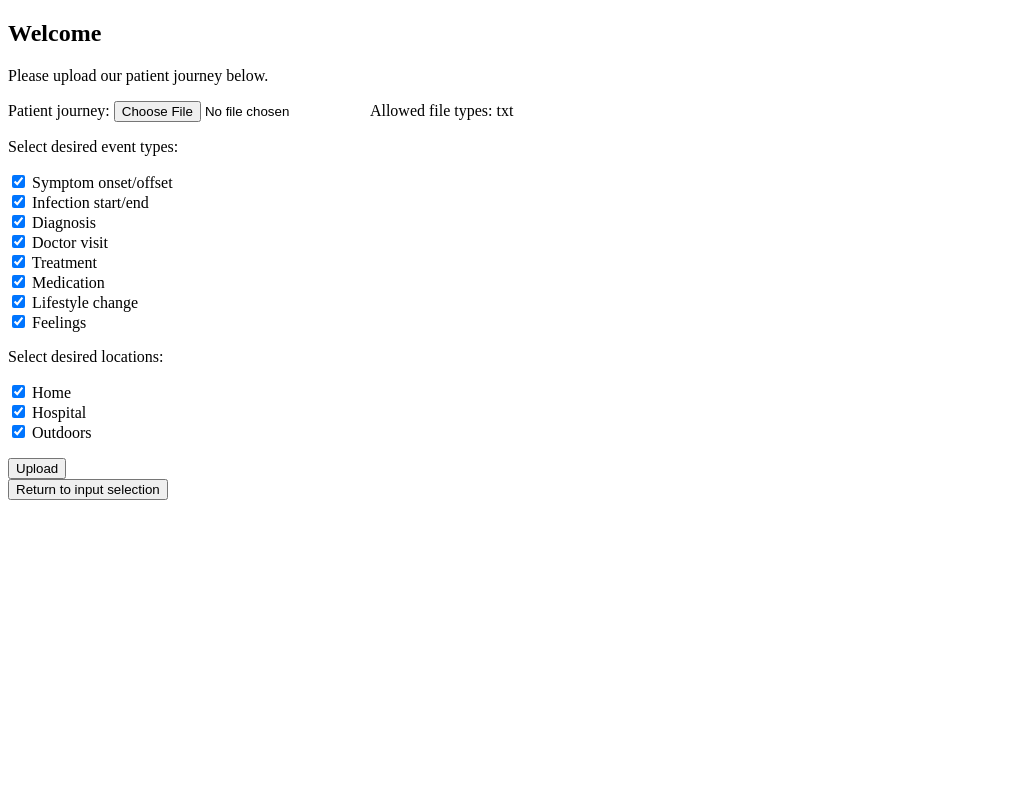
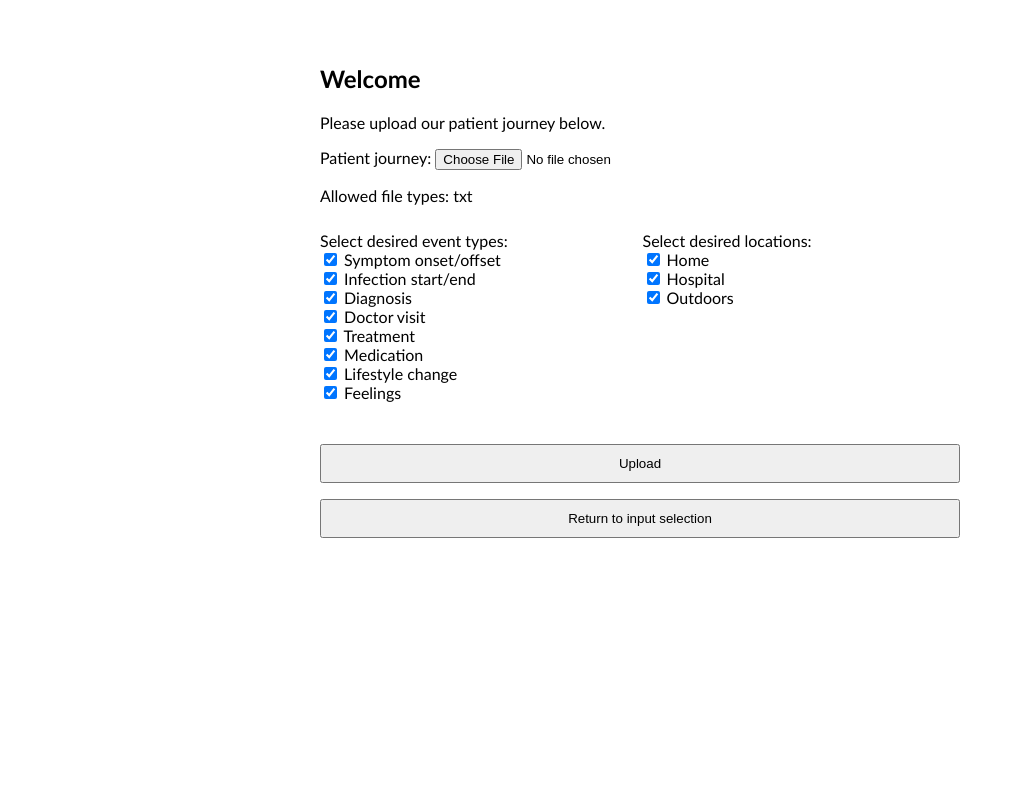
Before and after one commit to bptlab/TracEX, a Django app: page /extraction/journey/ in a window 1280 px wide. Shown: the whole page, without its empty margins (0-1015 px from the left). Run offline with Django 4.2, Linux system fonts and the light colour scheme.

Commit message:
:sparkles: add: basic styling selection.html and upload_journey.html

```diff
--- a/src/tracex/extraction/templates/upload_journey.html
+++ b/src/tracex/extraction/templates/upload_journey.html
@@ -1,22 +1,67 @@
-<!DOCTYPE html>
-<html lang="en">
 <head>
-    <meta charset="UTF-8">
-    <meta name="viewport" content="width=device-width, initial-scale=1.0">
-    <title>TracEX</title>
+    <!-- Your existing head content -->
+    <style>
+        .form-row {
+            display: flex;
+            justify-content: space-between;
+            margin-bottom: 10px;
+        }
+        .form-column {
+            flex: 1;
+            margin-right: 5px;
+        }
+        .form-column:last-child {
+            margin-right: 0;
+        }
+        body {
+            font-family: 'Gill Sans', sans-serif;
+            width: 50%;
+            margin-top: 5%;
+            margin-left: auto; /* Add left margin */
+            margin-right: auto; /* Add right margin */
+        }
+        button {
+            width: 100%; /* Full width of the container */
+            padding: 10px; /* Add padding for better appearance */
+        }
+        input[type="submit"].button {
+            width: 100%;
+            padding: 10px;
+            margin-top: 5%;
+        }
+    </style>
 </head>
+
+
 <body>
     <h2>Welcome</h2>
     <p>Please upload our patient journey below.</p>
 
     <form method="post" enctype="multipart/form-data">
         {% csrf_token %}
-        {{ form.as_p }}
-        <input type="submit" value="Upload">
+
+        <div class="form-row">
+            <div class="form-column">
+                {{ form.journey.label_tag }} {{ form.journey }}
+                {{ form.journey.errors }}
+                <p>{{ form.journey.help_text }}</p>
+            </div>
+        </div>
+
+        <div class="form-row">
+            <div class="form-column">
+                {{ form.event_types.label_tag }} {{ form.event_types }}
+                {{ form.event_types.errors }}
+            </div>
+            <div class="form-column">
+                {{ form.locations.label_tag }} {{ form.locations }}
+                {{ form.locations.errors }}
+            </div>
+        </div>
+
+        <input type="submit" value="Upload" class="button">
     </form>
-
     <a href="{% url 'selection' %}">
         <button>Return to input selection</button>
     </a>
 </body>
-</html>
```
Also changed, not shown: src/tracex/extraction/templates/selection.html (+28 -1 lines), src/tracex/extraction/templates/TraceEx_v2.png (added), src/tracex/extraction/templates/TraceEx_v2.svg (added), src/tracex/static/img/logo/TraceEx_v2.svg (added).
